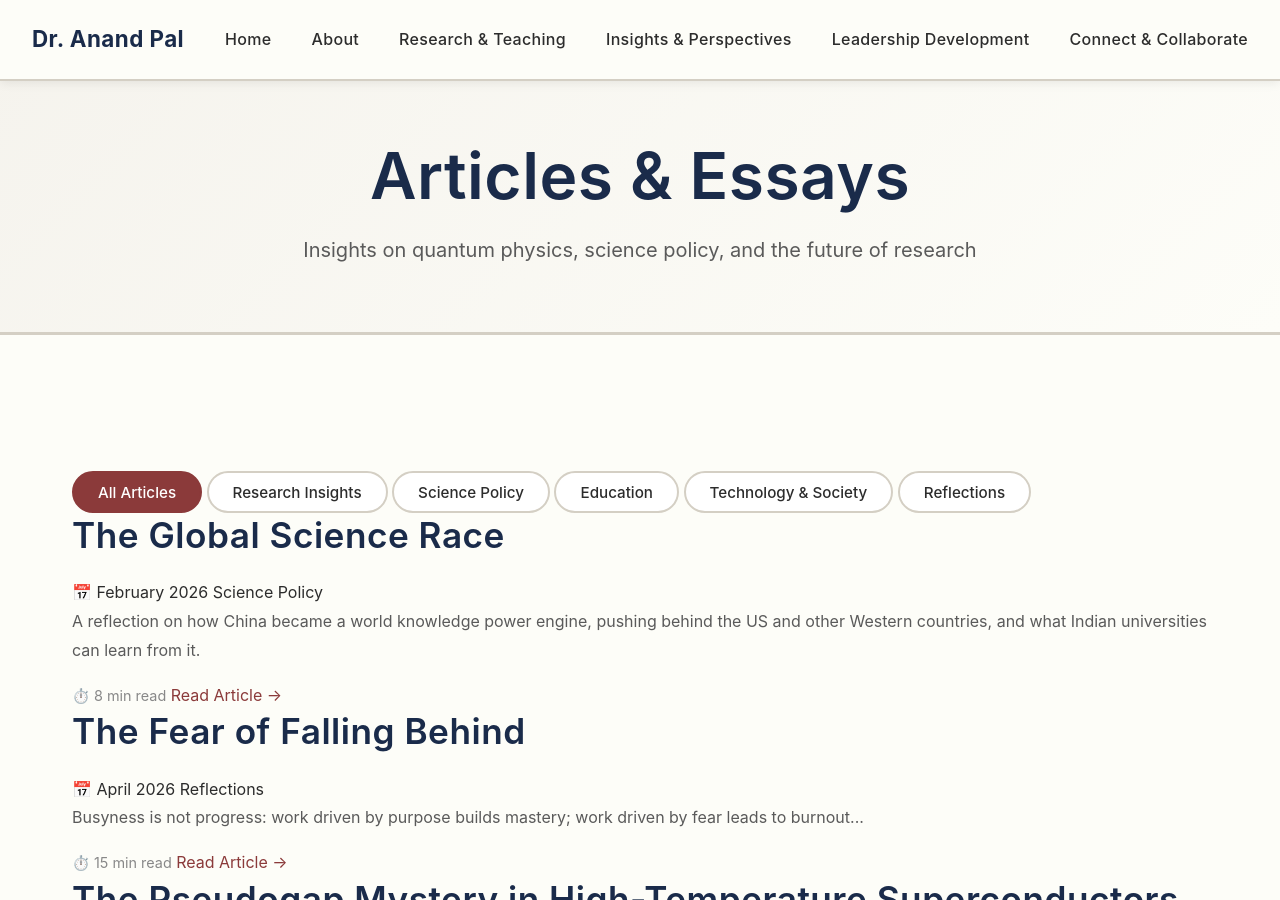
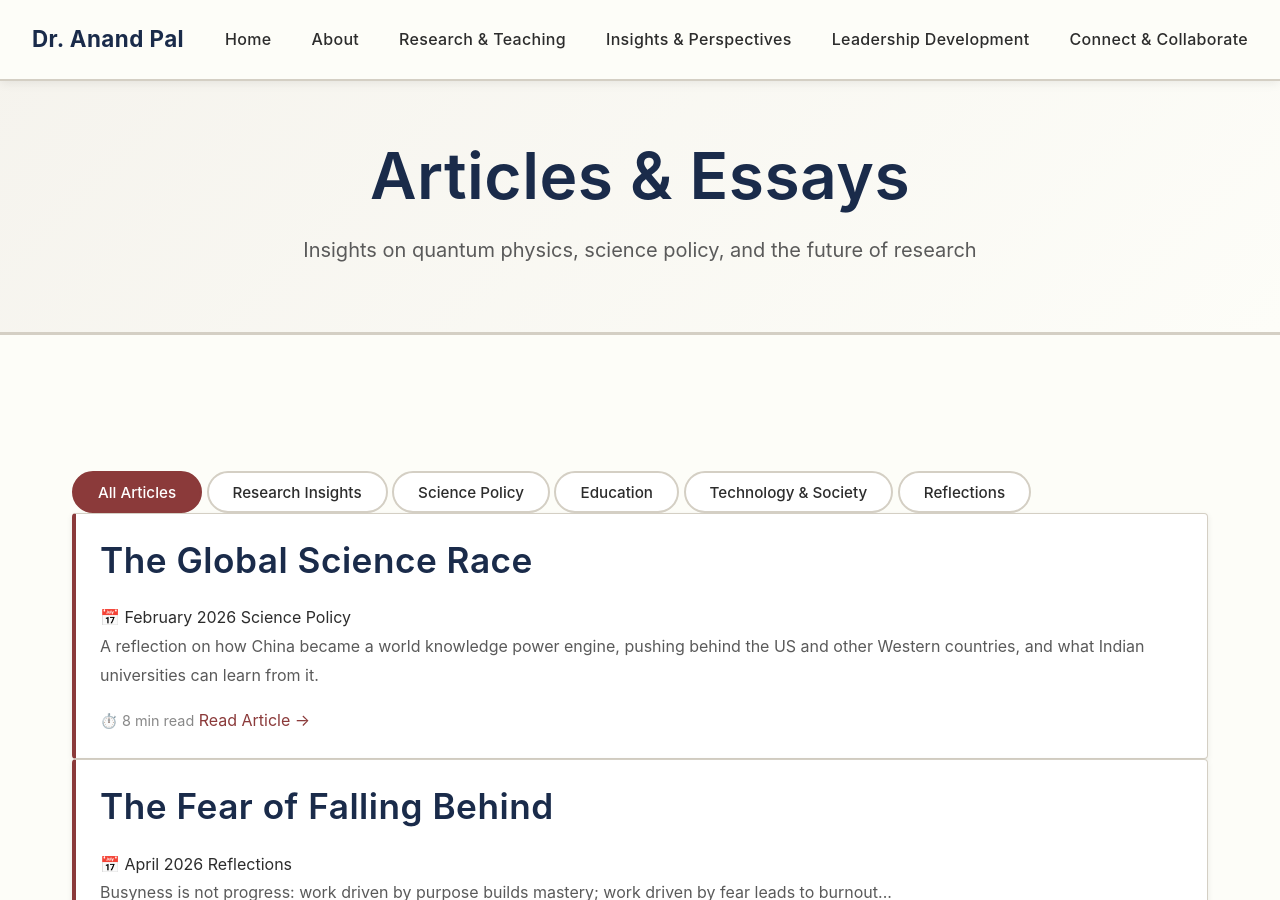
Before and after one commit to anandpal-in/anandpal-in.github.io, a Jekyll site: the page built from articles/index.html, in a window 1280 px wide and 900 px high. Built offline with Jekyll 4.4.1, drawn with Linux system fonts in a browser that asks for light colours.

Commit message:
update articles/index.html and assets/css/styles.css

```diff
--- a/articles/index.html
+++ b/articles/index.html
@@ -24,7 +24,7 @@ description: Explore Dr. Anand Pal's articles on quantum physics, science policy
 
             <div class="archive-list" id="archiveList">
 
-                <article class="archive-item" data-category="science-policy">
+                <article class="pub-item" data-category="science-policy">
                     <div class="archive-content">
                         <h3>The Global Science Race</h3>
                         <div class="archive-meta">
@@ -40,7 +40,7 @@ description: Explore Dr. Anand Pal's articles on quantum physics, science policy
                 </article>
 
 
-                <article class="archive-item" data-category="research-insights">
+                <article class="pub-item" data-category="research-insights">
                     <div class="archive-content">
                         <h3>The Fear of Falling Behind</h3>
                         <div class="archive-meta">
@@ -55,7 +55,7 @@ description: Explore Dr. Anand Pal's articles on quantum physics, science policy
                     </div>
                 </article>
 
-                <article class="archive-item" data-category="research-insights">
+                <article class="pub-item" data-category="research-insights">
                     <div class="archive-content">
                         <h3>The Pseudogap Mystery in High-Temperature Superconductors</h3>
                         <div class="archive-meta">
@@ -70,7 +70,7 @@ description: Explore Dr. Anand Pal's articles on quantum physics, science policy
                     </div>
                 </article>
 
-                <article class="archive-item" data-category="education">
+                <article class="pub-item" data-category="education">
                     <div class="archive-content">
                         <h3>Teaching Quantum Computing to Engineering Students</h3>
                         <div class="archive-meta">
@@ -85,7 +85,7 @@ description: Explore Dr. Anand Pal's articles on quantum physics, science policy
                     </div>
                 </article>
 
-                <article class="archive-item" data-category="technology">
+                <article class="pub-item" data-category="technology">
                     <div class="archive-content">
                         <h3>Quantum Technologies and Global Power Dynamics</h3>
                         <div class="archive-meta">
@@ -100,7 +100,7 @@ description: Explore Dr. Anand Pal's articles on quantum physics, science policy
                     </div>
                 </article>
 
-                <article class="archive-item" data-category="reflections">
+                <article class="pub-item" data-category="reflections">
                     <div class="archive-content">
                         <h3>On the Role of Universities in a Rapidly Changing World</h3>
                         <div class="archive-meta">
--- a/publications/index.html
+++ b/publications/index.html
@@ -17,7 +17,7 @@ description: Selected publications by Dr. Anand Pal in quantum materials, superc
                         <span class="pub-metric-label">Journal Papers</span>
                     </div>
                     <div class="pub-metric">
-                        <span class="pub-metric-number">1,000+</span>
+                        <span class="pub-metric-number">1,100+</span>
                         <span class="pub-metric-label">Citations</span>
                     </div>
                     <div class="pub-metric">
```
Also changed, not shown: other parts of articles/index.html (+1 -1 lines).
